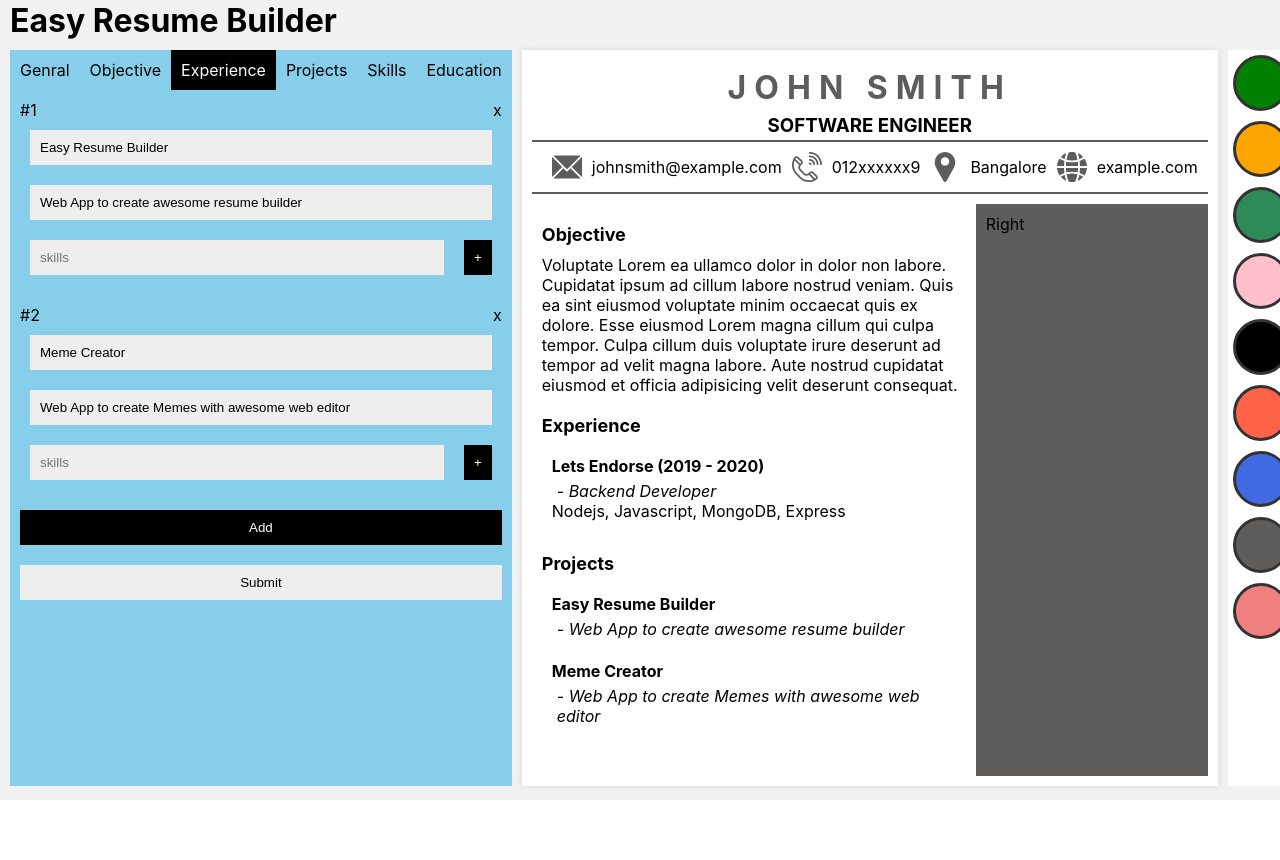
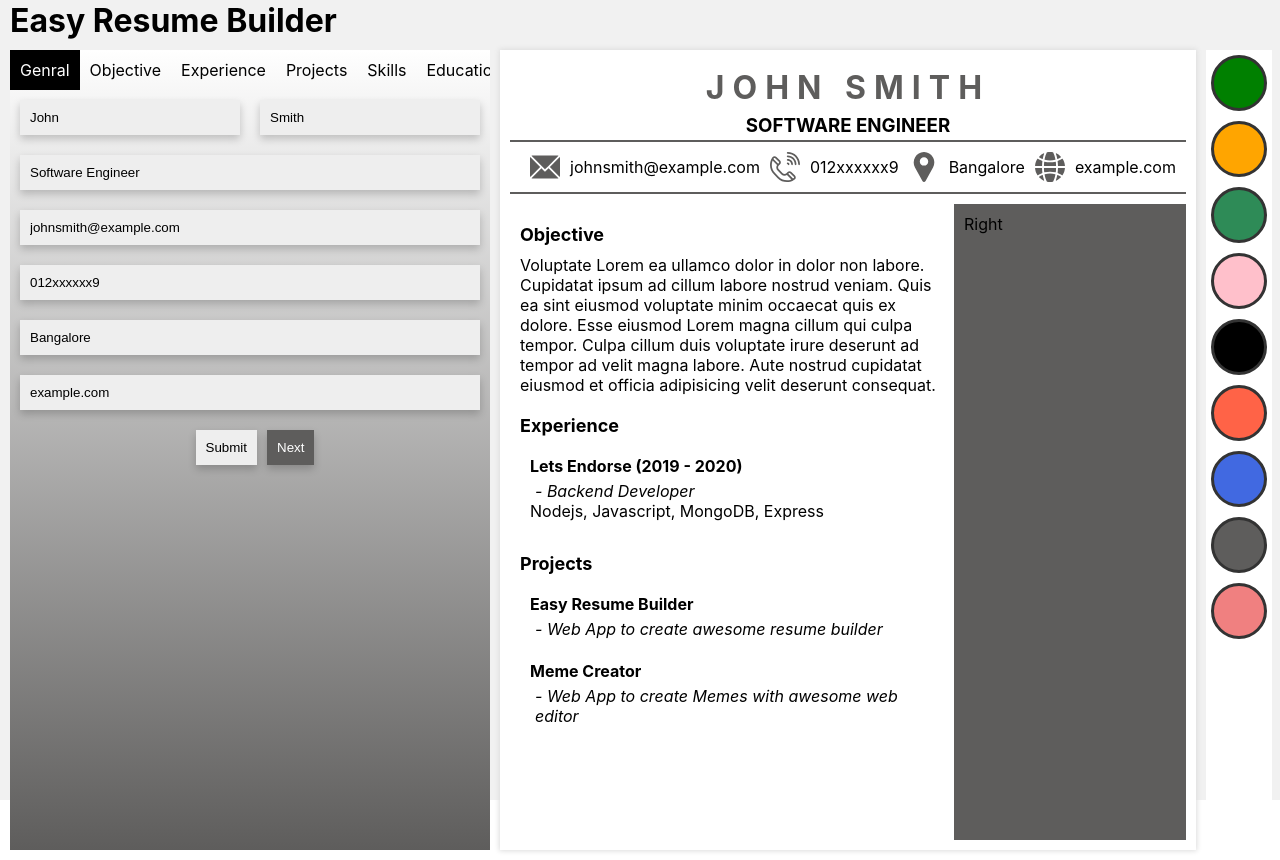
Before and after one commit to raysk4ever/easy-resume-builder, a React (Create React App) app: page /create in a window 1280 px wide. Before the commit the page ends 800 px from the top, so only its background shows below. Built offline with nearby package versions, Linux system fonts and the light colour scheme.

Commit message:
added pdf basic print

```diff
--- a/package.json
+++ b/package.json
@@ -7,10 +7,13 @@
     "@testing-library/react": "^9.3.2",
     "@testing-library/user-event": "^7.1.2",
     "axios": "^0.20.0",
+    "html2canvas": "^1.0.0-rc.7",
+    "jspdf": "^2.3.1",
     "react": "^16.13.1",
     "react-dom": "^16.13.1",
     "react-router-dom": "^5.2.0",
-    "react-scripts": "3.4.3"
+    "react-scripts": "3.4.3",
+    "svg2pdf.js": "^2.1.0"
   },
   "scripts": {
     "start": "react-scripts start",
--- a/src/App.css
+++ b/src/App.css
@@ -25,11 +25,28 @@
   background-image: linear-gradient(172deg, #2224b2, rgb(223, 45, 33));
 }
 
-input {
+button {
+  padding: 10px;
+  border: none;
+  background-color: var(--themeColor);
+  color: white;
+  box-shadow: 0 4px 8px 0 rgba(0,0,0,0.2);
+  cursor: pointer;
+}
+button:hover {
+  opacity: .8;
+}
+button:disabled {
+  cursor: not-allowed;
+  opacity: 1;
+}
+
+input, textarea {
   border: none;
   padding: 10px;
   margin: 10px 10px;
   background-color: #eee;
+  box-shadow: 0 4px 8px 0 rgba(0,0,0,0.2);
 }
 
 hr {
@@ -78,19 +95,21 @@ hr {
 
 .rb-wapper {
   display: flex;
-  height: 92vh;
+  min-height: 92vh;
   padding: 10px;
 }
 /* ------------------------------FORM------------------------------- */
 .rb-form-wapper {
   flex: 1;
-  background-color: skyblue;
+  max-width: 30rem;
+  background-image: linear-gradient(180deg, #fff, var(--themeColor));
 }
 
 .rb-form {
-  display: flex;
+  /* display: flex;
+  flex-wrap: wrap;
   flex-direction: column;
-  justify-content: center;
+  justify-content: center; */
 }
 .rb-add-btn {
   border: none;
@@ -103,9 +122,16 @@ hr {
 
 .form-tabs {
   display: flex;
+  overflow-x: scroll;
+  -ms-overflow-style: none;  /* IE and Edge */
+  scrollbar-width: none;  /* Firefox */
 }
+/* Hide scrollbar for Chrome, Safari and Opera */
+.form-tabs::-webkit-scrollbar {
+  display: none;
+}
+
 .form-tabs-item {
-  flex: 1;
   cursor: pointer;
   padding: 10px;
 }
@@ -127,7 +153,8 @@ hr {
 /* --------------------------------PREVIEW----------------------------- */
 
 .rb-preview {
-  flex: 2;
+  flex: 1;
+  min-height: 100vh;
   display: flex;
   margin: 0px 10px;
   background-color: white;
@@ -230,7 +257,8 @@ hr {
 
 .rb-settings {
   display: flex;
-  flex: 1;
+  /* flex: 1; */
+  max-width: 20rem;
   background-color: white;
   flex-wrap: wrap;
   align-items: flex-start;
--- a/src/components/Form.js
+++ b/src/components/Form.js
@@ -3,7 +3,7 @@ class Form extends Component {
   constructor(props) {
     super(props);
     this.state = {
-      activeTab: 2,
+      activeTab: 0,
       tabs: [
         "Genral",
         "Objective",
@@ -16,6 +16,13 @@ class Form extends Component {
   }
 
   handleOnTabChange = (activeTab) => this.setState({ activeTab });
+  handleOnNext = () => {
+    const { activeTab, tabs } = this.state
+    const newActiveTab = activeTab + 1
+    if (tabs.length > newActiveTab) {
+      this.setState({ activeTab : newActiveTab})
+    }
+  }
 
   render() {
     const {
@@ -31,9 +38,8 @@ class Form extends Component {
           {this.state.tabs.map((tab, index) => (
             <span
               onClick={() => this.handleOnTabChange(index)}
-              className={`form-tabs-item ${
-                this.state.activeTab == index ? "active" : ""
-              }`}
+              className={`form-tabs-item ${this.state.activeTab === index ? "active" : ""
+                }`}
             >
               {tab}
             </span>
@@ -45,6 +51,7 @@ class Form extends Component {
             <div className="df fdc">
               <div className="df jcsb">
                 <input
+                  style={{ width: '50%' }}
                   maxLength={100}
                   value={resumeData.firstName}
                   name="firstName"
@@ -52,6 +59,7 @@ class Form extends Component {
                   placeholder="First Name"
                 />
                 <input
+                  style={{ width: '50%' }}
                   maxLength={100}
                   value={resumeData.lastName}
                   name="lastName"
@@ -99,7 +107,8 @@ class Form extends Component {
           {/* ------------------------------1---------------------- */}
           {this.state.activeTab === 1 ? (
             <div className="df fdc">
-              <input
+              <textarea
+                rows={10}
                 maxLength={100}
                 value={resumeData.objective}
                 name="objective"
@@ -189,6 +198,7 @@ class Form extends Component {
             </div>
           ) : null}
           <input value="Submit" onClick={handleOnSubmit} type="submit" />
+          <button disabled={this.state.activeTab + 1 === this.state.tabs.length} onClick={this.handleOnNext}>Next</button>
         </form>
       </div>
     );
--- a/src/components/create.js
+++ b/src/components/create.js
@@ -2,6 +2,8 @@ import React, { Component } from "react";
 import Resume from "./resume";
 import Form from "./Form";
 import { themeColors } from "../templates/themes/colors";
+import { jsPDF } from 'jspdf'
+import html2canvas from 'html2canvas'
 
 class Create extends Component {
   constructor(props) {
@@ -42,6 +44,7 @@ class Create extends Component {
       themeColors,
       currentTheme: themeColors[7]
     };
+    this.resumeRef = React.createRef()
   }
 
   handleOnThemeChange = (theme) => {
@@ -90,8 +93,36 @@ class Create extends Component {
   };
 
   handleOnSubmit = (event) => {
+    console.log('inside function')
     event.preventDefault();
+    this.printPdfAsImage()
+    // this.printPDF()
   };
+
+  printPdfAsImage = () => {
+    const input = document.getElementById('resume-preview');
+    html2canvas(input)
+      .then((canvas) => {
+        const imgData = canvas.toDataURL('image/png');
+        const pdf = new jsPDF();
+        pdf.addImage(imgData, 'JPEG', 1, 1);
+        pdf.output('dataurlnewwindow');
+        // pdf.save("download.pdf");
+      })
+  }
+  printPDF() {
+    const div = this.resumeRef.current
+    console.log(div);
+    const printDoc = new jsPDF();
+    printDoc.html(div, {
+      width: 180,
+      // x: 10,
+      // y: 10
+    });
+    printDoc.autoPrint();
+    printDoc.output("dataurlnewwindow"); // this opens a new popup,  after this the PDF opens the print window view but there are browser inconsistencies with how this is handled
+    // printDoc.save("download.pdf");
+  }
 
   render() {
     const { resumeData, currentTheme } = this.state;
@@ -111,7 +142,7 @@ class Create extends Component {
             />
           </div>
           <div className="rb-preview">
-            <Resume currentTheme={currentTheme} resumeData={resumeData} />
+            <Resume currentTheme={currentTheme} resumeData={resumeData} resumeRef={this.resumeRef} />
           </div>
           <div className="rb-settings">
             <div className="df fw jcc">
--- a/src/components/resume.js
+++ b/src/components/resume.js
@@ -4,9 +4,9 @@ import { ReactComponent as Email } from "../assets/icons/mail.svg";
 import { ReactComponent as Address } from "../assets/icons/location.svg";
 import { ReactComponent as Website } from "../assets/icons/internet.svg";
 
-const Resume = ({ resumeData, currentTheme }) => {
+const Resume = ({ resumeData, currentTheme, resumeRef }) => {
   return (
-    <div className="rb-preview-wapper">
+    <div id='resume-preview' ref={resumeRef} className="rb-preview-wapper">
       {/* TOP STARTS */}
       <div className="rbp-top">
         <div className="rbp-top-1">
```
Also changed, not shown: 2 other files (tests, documents, lock files or other folders).
